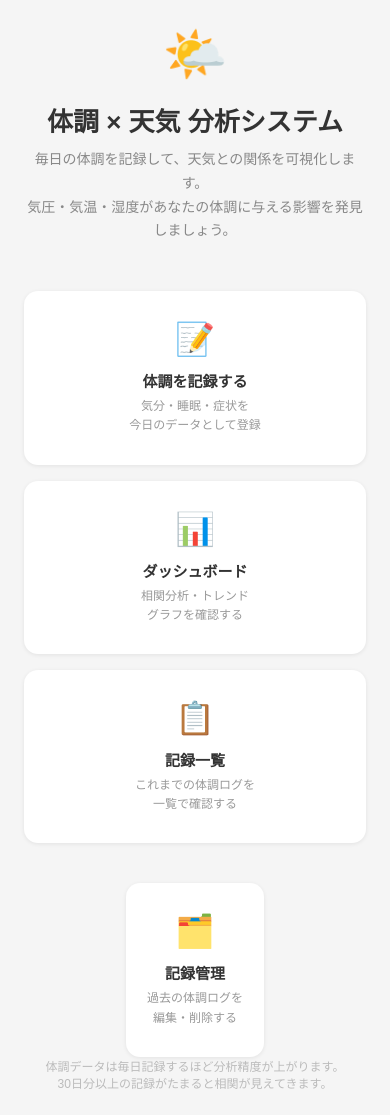
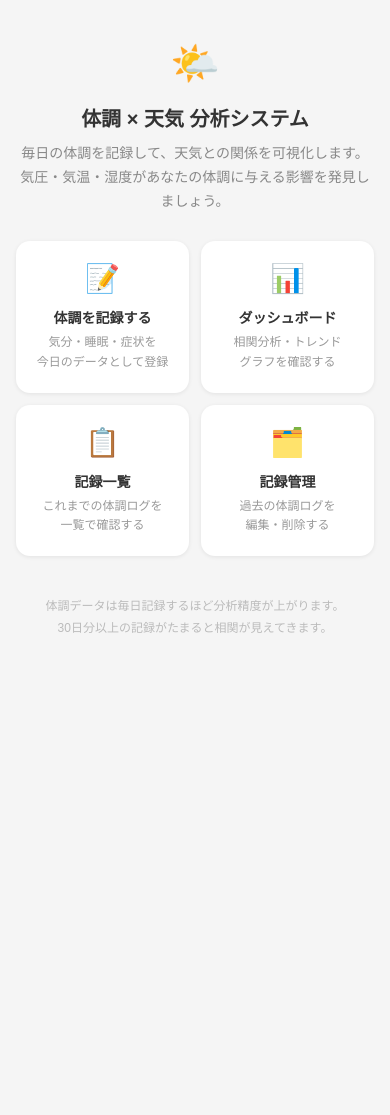
Before and after one commit to ks0227/health-weather-app, a Flask app: page / in a window 390 px wide. After the commit the page ends 633 px from the top, so only its background shows below. Run offline with Flask 3, Linux system fonts and the light colour scheme.

Commit message:
fix : スマホ対応

```diff
--- a/templates/index.html
+++ b/templates/index.html
@@ -25,14 +25,14 @@
 
       .hero {
         text-align: center;
-        margin-bottom: 48px;
+        margin-bottom: 40px;
       }
       .hero .icon {
         font-size: 52px;
         margin-bottom: 16px;
       }
       .hero h1 {
-        font-size: 26px;
+        font-size: 24px;
         font-weight: 600;
         margin-bottom: 10px;
       }
@@ -44,7 +44,8 @@
 
       .cards {
         display: grid;
-        grid-template-columns: repeat(auto-fit, minmax(200px, 1fr));
+        /* 4枚を均等に並べる */
+        grid-template-columns: repeat(auto-fit, minmax(140px, 1fr));
         gap: 16px;
         width: 100%;
         max-width: 640px;
@@ -54,7 +55,7 @@
       .card {
         background: #fff;
         border-radius: 14px;
-        padding: 28px 20px;
+        padding: 24px 16px;
         text-align: center;
         text-decoration: none;
         color: #333;
@@ -63,18 +64,22 @@
           transform 0.15s,
           box-shadow 0.15s;
         border: 1.5px solid transparent;
+        -webkit-tap-highlight-color: transparent;
       }
       .card:hover {
         transform: translateY(-3px);
         box-shadow: 0 4px 16px rgba(0, 0, 0, 0.12);
         border-color: #1d9e75;
       }
+      .card:active {
+        transform: scale(0.97);
+      }
       .card .card-icon {
         font-size: 32px;
         margin-bottom: 12px;
       }
       .card h2 {
-        font-size: 15px;
+        font-size: 14px;
         font-weight: 600;
         margin-bottom: 6px;
       }
@@ -88,6 +93,35 @@
         font-size: 12px;
         color: #bbb;
         text-align: center;
+        line-height: 1.8;
+      }
+
+      /* スマホ：2列グリッドに切り替え */
+      @media (max-width: 480px) {
+        body {
+          padding: 16px;
+          justify-content: flex-start;
+          padding-top: 40px;
+        }
+        .hero {
+          margin-bottom: 28px;
+        }
+        .hero .icon {
+          font-size: 40px;
+        }
+        .hero h1 {
+          font-size: 20px;
+        }
+        .cards {
+          grid-template-columns: repeat(2, 1fr);
+          gap: 12px;
+        }
+        .card {
+          padding: 20px 12px;
+        }
+        .card .card-icon {
+          font-size: 28px;
+        }
       }
     </style>
   </head>
@@ -96,10 +130,12 @@
       <div class="icon">🌤️</div>
       <h1>体調 × 天気 分析システム</h1>
       <p>
-        毎日の体調を記録して、天気との関係を可視化します。<br />気圧・気温・湿度があなたの体調に与える影響を発見しましょう。
+        毎日の体調を記録して、天気との関係を可視化します。<br />
+        気圧・気温・湿度があなたの体調に与える影響を発見しましょう。
       </p>
     </div>
 
+    <!-- 記録管理カードを .cards の中に移動 -->
     <div class="cards">
       <a href="/log" class="card">
         <div class="card-icon">📝</div>
@@ -118,13 +154,14 @@
         <h2>記録一覧</h2>
         <p>これまでの体調ログを<br />一覧で確認する</p>
       </a>
+
+      <!-- .cards の中に移動 -->
+      <a href="/records" class="card">
+        <div class="card-icon">🗂️</div>
+        <h2>記録管理</h2>
+        <p>過去の体調ログを<br />編集・削除する</p>
+      </a>
     </div>
-
-    <a href="/records" class="card">
-      <div class="card-icon">🗂️</div>
-      <h2>記録管理</h2>
-      <p>過去の体調ログを<br />編集・削除する</p>
-    </a>
 
     <div class="footer">
       体調データは毎日記録するほど分析精度が上がります。<br />
```
